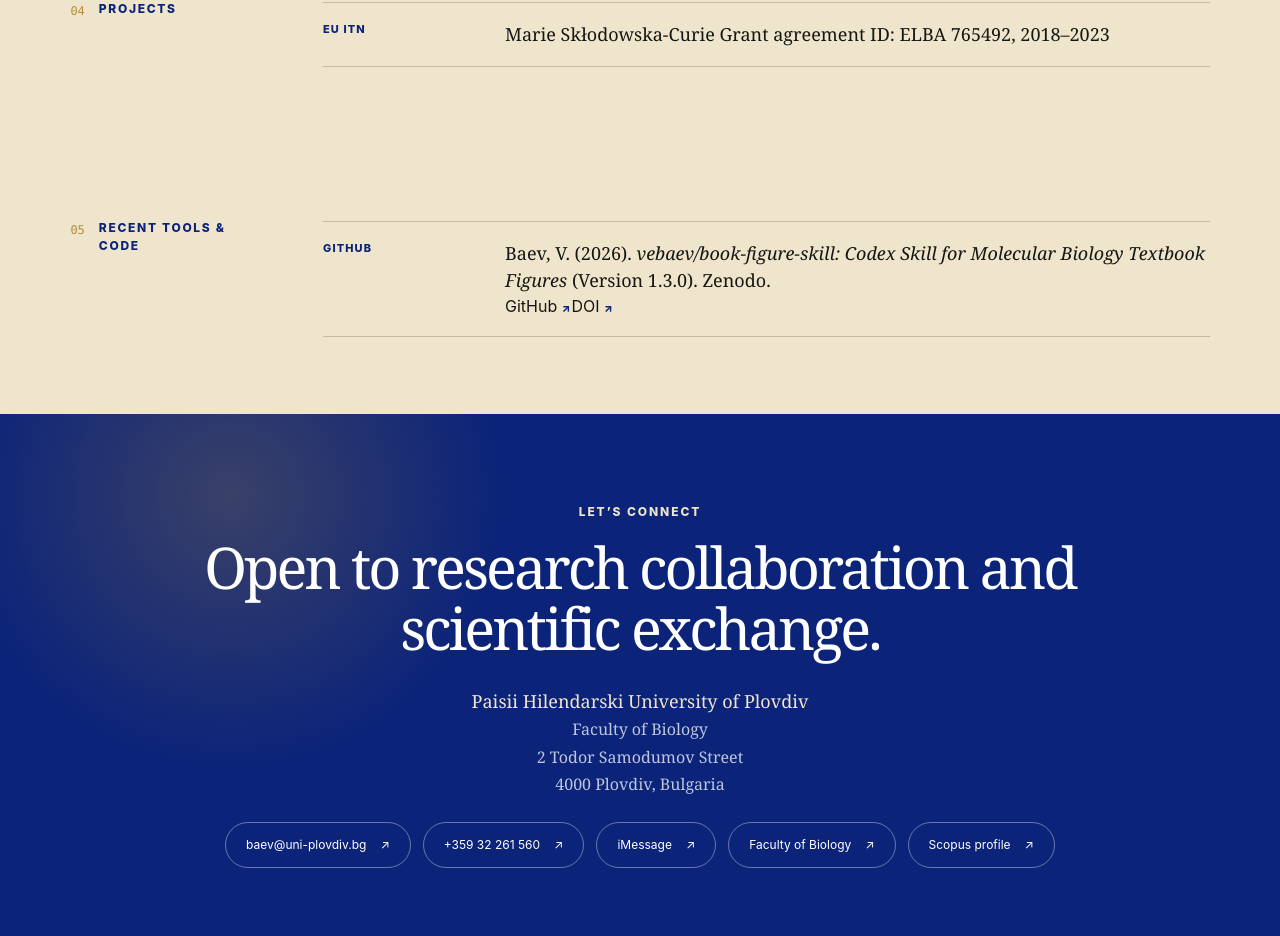
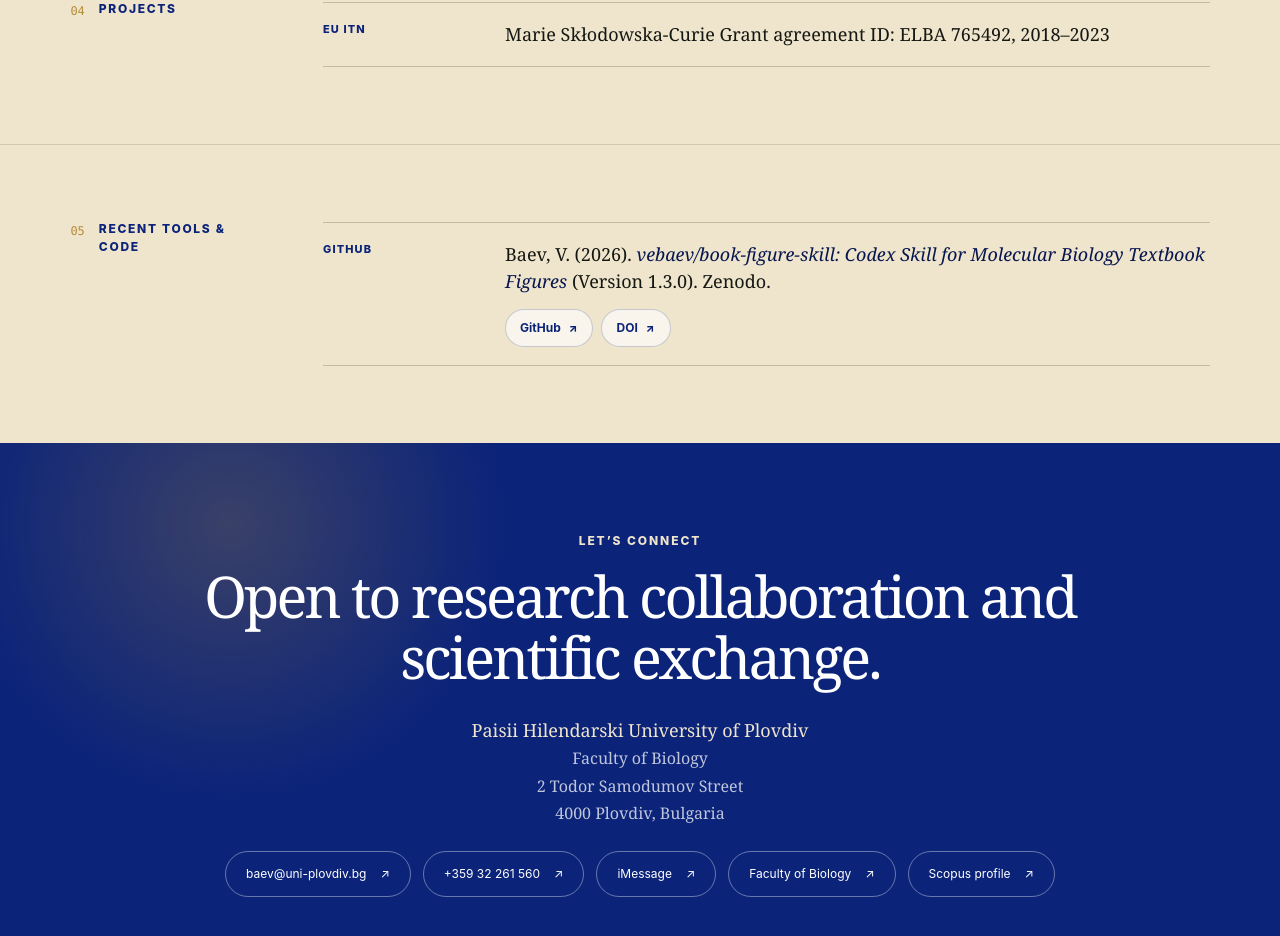
Before and after one commit to vebaev/CV, a Next.js app: page / in a window 1280 px wide. Shown: the part 4491-5427 px from the top of the page. Built offline with nearby package versions, Linux system fonts and the light colour scheme; no server answers.

Commit message:
Style recent tools actions

```diff
--- a/app/globals.css
+++ b/app/globals.css
@@ -1102,7 +1102,8 @@ html[lang="bg"] .hero-role strong {
   background: var(--gold-pale);
 }
 
-.projects {
+.projects,
+.tools-code {
   border-top: 1px solid rgba(21,23,19,0.14);
 }
 
@@ -1130,6 +1131,60 @@ html[lang="bg"] .hero-role strong {
   margin: 0;
   font-family: Georgia, "Times New Roman", serif;
   font-size: 18px;
+}
+
+.tools-code-entry {
+  align-items: start;
+}
+
+.tools-code-body {
+  min-width: 0;
+}
+
+.tools-code-body p {
+  margin: 0;
+}
+
+.tools-code-body em {
+  color: var(--blue-deep);
+}
+
+.tools-code-actions {
+  margin-top: 14px;
+  display: flex;
+  flex-wrap: wrap;
+  gap: 8px;
+}
+
+.tools-code-actions a {
+  min-height: 38px;
+  padding: 0 14px;
+  display: inline-flex;
+  align-items: center;
+  gap: 8px;
+  color: var(--blue);
+  background: rgba(255, 255, 255, 0.62);
+  border: 1px solid rgba(11, 35, 121, 0.22);
+  border-radius: 999px;
+  font-size: 12px;
+  font-weight: 750;
+  transition:
+    color 180ms ease,
+    background 180ms ease,
+    border-color 180ms ease,
+    transform 180ms ease;
+}
+
+.tools-code-actions a:hover {
+  color: var(--blue-deep);
+  background: var(--gold-pale);
+  border-color: var(--gold);
+  transform: translateY(-1px);
+}
+
+.tools-code-actions a:focus-visible {
+  outline: 2px solid var(--blue);
+  outline-offset: 2px;
 }
 
 .contact {
@@ -1241,12 +1296,20 @@ footer {
 }
 
 @media (max-width: 1100px) and (min-width: 901px) {
+  .site-header {
+    padding-inline: 24px;
+  }
+
   .brand small {
     display: none;
   }
 
   nav {
-    gap: 14px;
+    gap: 10px;
+  }
+
+  nav a {
+    font-size: 12px;
   }
 }
 
@@ -1453,6 +1516,10 @@ footer {
     gap: 10px;
   }
 
+  .tools-code-entry {
+    grid-template-columns: 1fr;
+  }
+
   .contact {
     padding: 64px 24px;
   }
```
Also changed, not shown: 1 other file (tests, documents, lock files or other folders).
